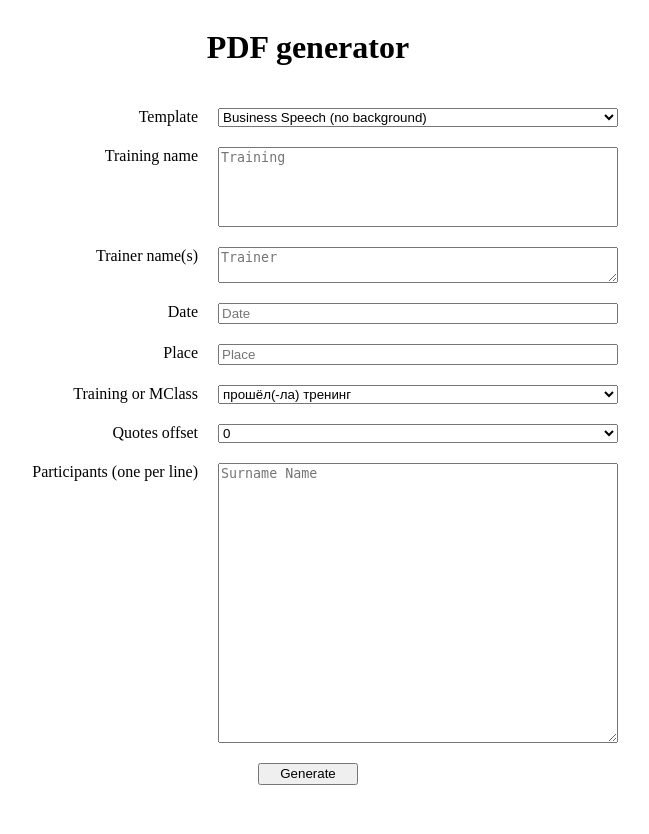
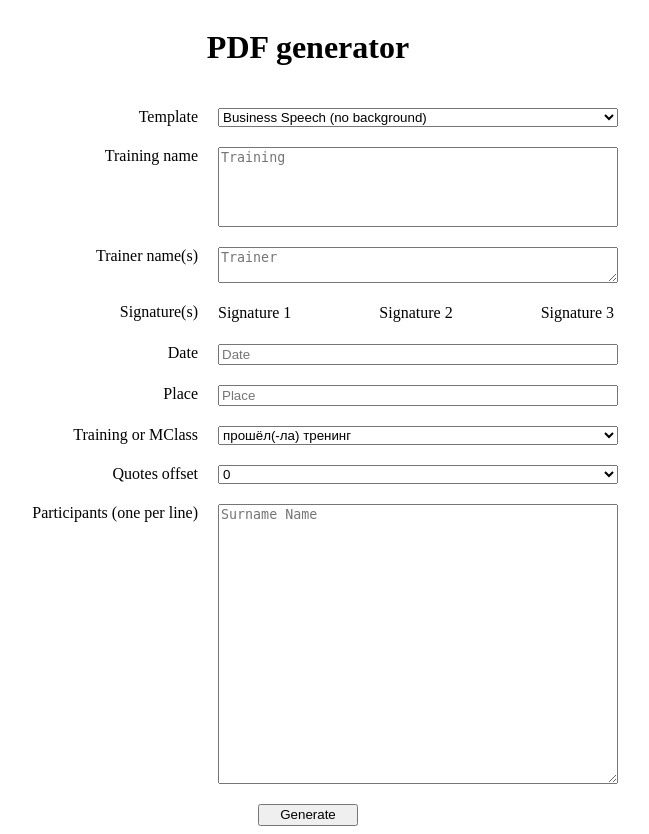
Before and after one commit to BusinessSpeech/pdf-generator, a Flask app: page / in a window 1280 px wide. Shown: the whole page, without its empty margins (10-659 px from the left). Before the commit the page ends 785 px from the top, so only its background shows below. Run offline with Flask 2, Linux system fonts and the light colour scheme; parts of the project's set-up code (start-up, migrations or seed data) failed here and were passed over.

Commit message:
Basic support of signatures

```diff
--- a/python/pdf_writer.py
+++ b/python/pdf_writer.py
@@ -1,3 +1,5 @@
+from itertools import zip_longest
+
 import reportlab.rl_config
 from reportlab.lib.pagesizes import A4
 from reportlab.lib.utils import ImageReader
@@ -18,12 +20,14 @@ pdfmetrics.registerFont(TTFont(DEFAULT_FONT_NAME, './fonts/OsnovaPro.ttf'))
 pdfmetrics.registerFont(TTFont('EuclidFlex-Regular', './fonts/EuclidFlex-Regular.ttf'))
 
 
-def create_multipage_pdf(filename, template, participants_list, trainer_names, training_name, date, place, quotes_offset, training_type):
+def create_multipage_pdf(filename, template, participants_list, trainer_names, trainer_signatures, training_name, date,
+                         place, quotes_offset, training_type):
     pdf_config = config[template] if template in config else config['default']
     mid_width = A4[0] / 2
     c = Canvas(filename, pagesize=A4, bottomup=1)
     for participant in participants_list:
-        create_page(c, pdf_config, template, mid_width, participant, training_name, trainer_names, date, place, quotes_offset, training_type)
+        create_page(c, pdf_config, template, mid_width, participant, training_name, trainer_names, trainer_signatures,
+                    date, place, quotes_offset, training_type)
         c.showPage()
 
     c.save()
@@ -59,13 +63,14 @@ def draw_logo(c, pdf_config, mid_width):
     d.drawOn(c, logo_x, logo_y)
 
 
-def create_page(c, pdf_config, template, mid_width, trainee_name, training_name, trainer_names, date, place, quotes_offset, training_type):
+def create_page(c, pdf_config, template, mid_width, trainee_name, training_name, trainer_names, trainer_signatures,
+                date, place, quotes_offset, training_type):
     draw_background(c, template, mid_width, pdf_config, quotes_offset)
     print_supplementary_text(c, pdf_config, mid_width, training_type)
     print_trainee_name(c, pdf_config, mid_width, trainee_name)
     print_training_title(c, pdf_config, mid_width, training_name)
     print_date_and_place(c, pdf_config, mid_width, date, place)
-    print_trainer_names(c, pdf_config, trainer_names)
+    print_trainer_names(c, pdf_config, trainer_names, trainer_signatures)
 
 
 def get_background_image(template):
@@ -132,7 +137,7 @@ def print_date_and_place(c, pdf_config, mid_width, date, place):
     c.drawCentredString(mid_width, text_y - line_height, place)
 
 
-def print_trainer_names(c, pdf_config, trainer_names):
+def print_trainer_names(c, pdf_config, trainer_names, trainer_signatures):
     font_size = int(pdf_config['trainer_font_size'])
     left = int(pdf_config['trainer_line_x'])
     top = int(pdf_config['trainer_line_y'])
@@ -157,11 +162,21 @@ def print_trainer_names(c, pdf_config, trainer_names):
 
     second_line_y = top - line_height
     max_x = max(line_x_list)
-    for i, _ in enumerate(line_x_list):
+    for _, trainer_signature in zip_longest(trainer_names_list, trainer_signatures):
         signature_line_x = max_x + signature_line_gap
         p = c.beginPath()
         p.moveTo(signature_line_x, second_line_y - 0.2)
         p.lineTo(signature_line_x + signature_line_length, second_line_y + 0.2)
         c.setLineWidth(0.5)
         c.drawPath(p)
+        if trainer_signature is not None:
+            reader = ImageReader(trainer_signature)
+            sign_size = reader.getSize()
+            sign_height = line_height * 3
+            sign_dx = 5
+            sign_dy = sign_height / 2
+            sign_scale = sign_size[1] / sign_height
+            sign_width = int(sign_size[0] / sign_scale)
+            c.drawImage(reader, x=signature_line_x + sign_dx, y=second_line_y - sign_dy,
+                        width=sign_width, height=sign_height, mask=[100, 255, 100, 255, 100, 255])
         second_line_y -= line_height
--- a/python/server.py
+++ b/python/server.py
@@ -28,15 +28,18 @@ def generate():
     quotes_offset = parse_int(request.form['quotes_offset'], 0)
     training_type = request.form['training_type']
     participants = request.form['participants']
+    signature_file_names = [f'sign{i}' for i in range(1, 4)]
+    signatures = [
+        io.BytesIO(request.files[name].read()) for name in signature_file_names if
+        (name in request.files and request.files[name].filename != '')
+    ]
     participants_list = [p.strip() for p in participants.split('\n')]
     print('Generating PDF for `{}`, {} participant(s)'
           .format(training_name.replace('\n', ' ').replace('\r', ''), len(participants_list)))
 
     buffer = io.BytesIO()
-    create_multipage_pdf(
-        buffer, template, participants_list, trainer_names, training_name, training_date,
-        training_place, quotes_offset, training_type
-    )
+    create_multipage_pdf(buffer, template, participants_list, trainer_names, signatures, training_name, training_date,
+                         training_place, quotes_offset, training_type)
     formatted_date = training_date.replace(' ', '_')
     buffer.seek(0)
     trainers_string = '-'.join(trainer_names.split('\n')).replace('\r', '')
--- a/static/index.css
+++ b/static/index.css
@@ -46,6 +46,24 @@
     grid-column-end: 2;
 }
 
+.sign_wrapper {
+    width: 400px;
+    box-sizing: border-box;
+    display: flex;
+    justify-content: space-between;
+    grid-column-start: 2;
+    grid-column-end: 2;
+}
+
+.sign_label {
+    display: inline-block;
+    max-width: 120px;
+}
+
+.sign_input {
+    width: 0;
+}
+
 .generate_button {
     width: 100px;
     justify-self: center;
--- a/templates/main.html
+++ b/templates/main.html
@@ -5,13 +5,14 @@
         <link rel="stylesheet" href="static/index.css">
     </head>
     <body>
-        <form action="/generate" method="post">
+        <form action="/generate" method="post" enctype="multipart/form-data">
             <div class="wrapper">
                 <h1 class="title">PDF generator</h1>
 
                 <div class="header"> Template </div>
                 <select name="template">
                     <option value="default" selected="selected">Business Speech (no background)</option>
+                    <option value="Business Speech">Business Speech</option>
                     <option value="TheSales">TheSales</option>
                 </select>
 
@@ -20,6 +21,22 @@
 
                 <div class="header"> Trainer name(s) </div>
                 <textarea type="text" class="input" name="trainer_names" required="required" placeholder="Trainer"></textarea>
+
+                <div class="header"> Signature(s) </div>
+                <div class="sign_wrapper">
+                    <label class="sign_label">
+                        <span>Signature 1</span>
+                        <input type="file" class="sign_input" name="sign1" accept=".png"/>
+                    </label>
+                    <label class="sign_label">
+                        <span>Signature 2</span>
+                        <input type="file" class="sign_input" name="sign2" accept=".png"/>
+                    </label>
+                    <label class="sign_label">
+                        <span>Signature 3</span>
+                        <input type="file" class="sign_input" name="sign3" accept=".png"/>
+                    </label>
+                </div>
 
                 <div class="header"> Date </div>
                 <input type="text" class="input" name="training_date" required="required" placeholder="Date"/>
```
